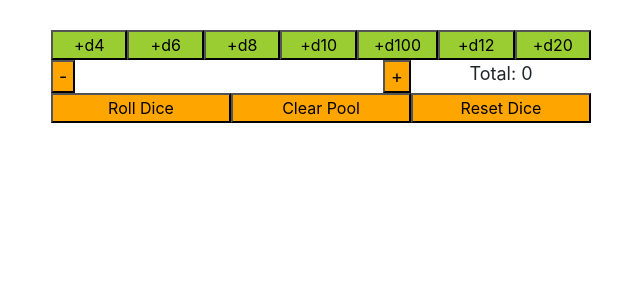
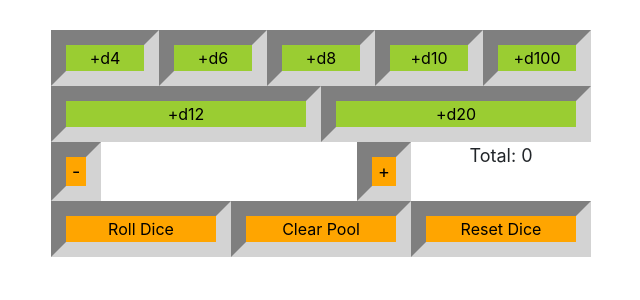
Before and after one commit to rileyjohngibbs/react-roller, a React (Create React App) app: page / in a window 1280 px wide. Shown: the top 300 px of the page, without its empty margins (319-959 px from the left). Built offline with nearby package versions, Linux system fonts and the light colour scheme.

Commit message:
Update App.css

```diff
--- a/src/App.css
+++ b/src/App.css
@@ -1,5 +1,6 @@
 button {
   font-size: inherit;
+  border: 15px inset lightgray;
 }
 
 .App {
```
